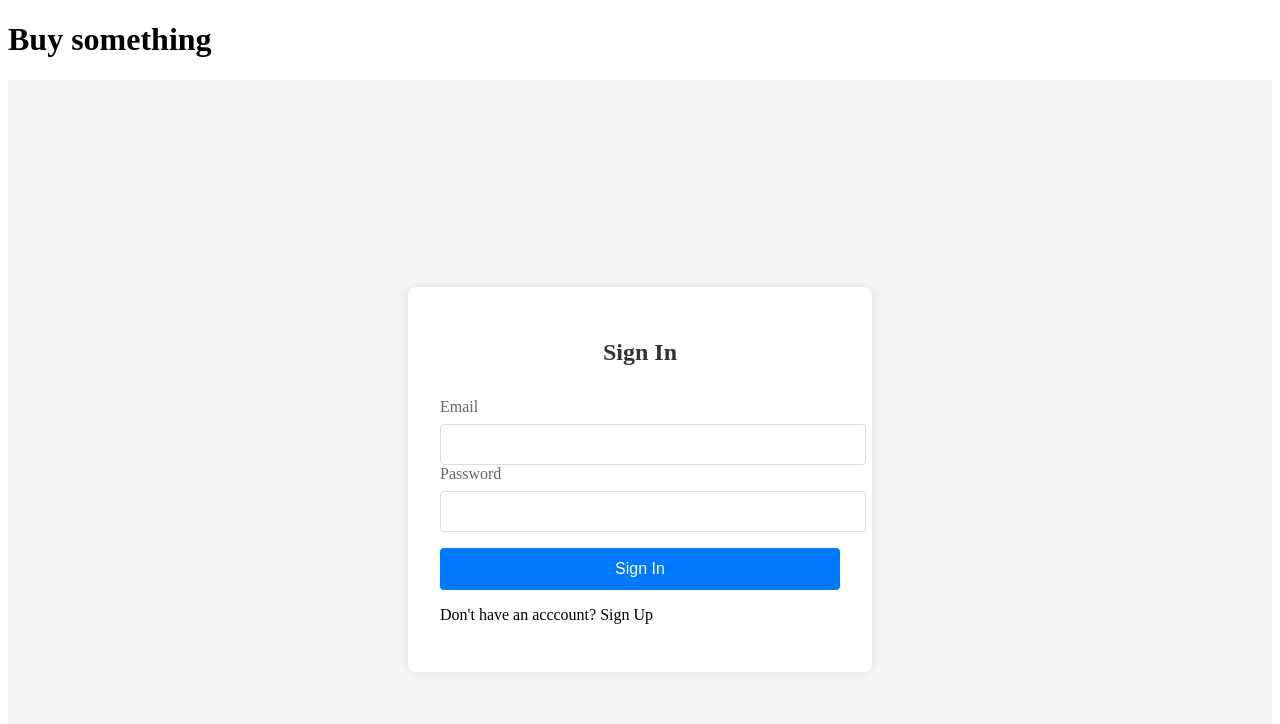
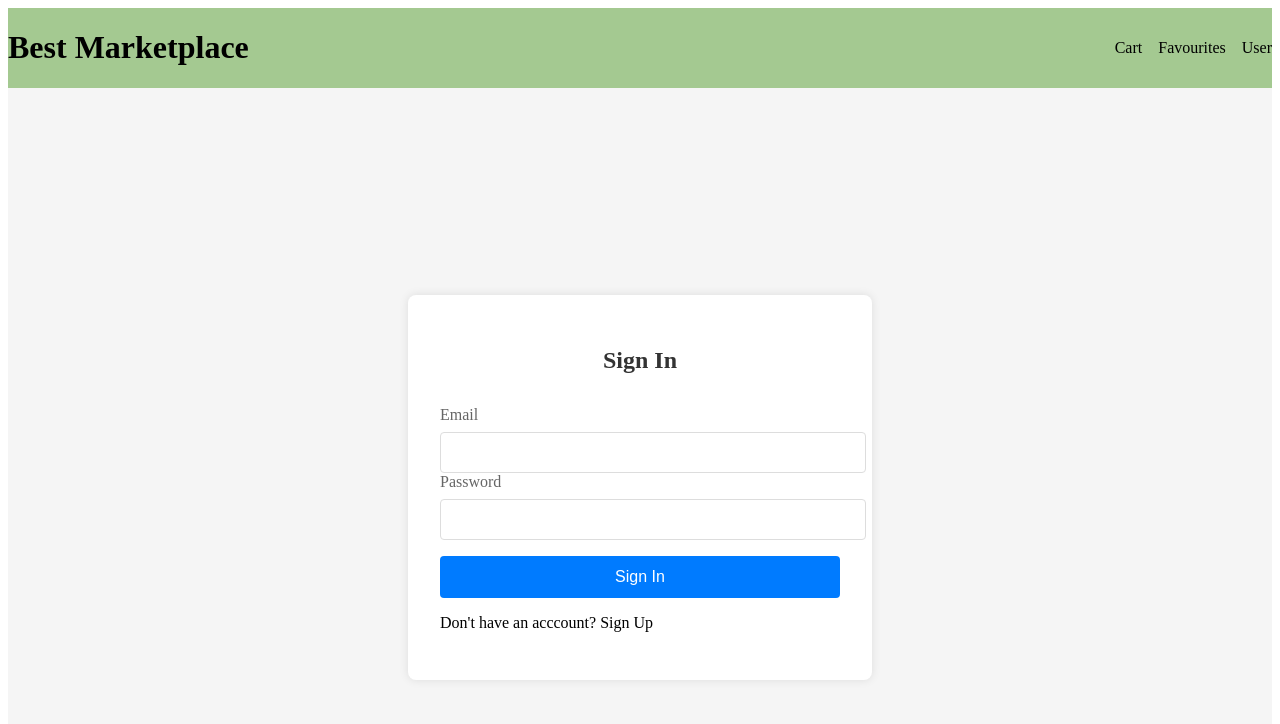
Before and after one commit to donialexandru/best-marketplace, a React (Vite) app in the folder client/: page / in a window 1280 px wide. Shown: the top 724 px of the page. Built offline with nearby package versions, Linux system fonts and the light colour scheme.

Commit message:
add header to the app

```diff
--- a/client/src/App.jsx
+++ b/client/src/App.jsx
@@ -1,13 +1,16 @@
-import React from "react";
+import React, { StrictMode } from "react";
 import { createRoot } from "react-dom/client";
 import AuthForm from "./components/AuthForm.jsx";
+import Header from "./components/Header.jsx";
 
 const App = () => {
   return (
-    <div>
-      <h1>Buy something</h1>
-      <AuthForm />
-    </div>
+    <StrictMode>
+      <div>
+        <Header />
+        <AuthForm />
+      </div>
+    </StrictMode>
   );
 };
 
--- a/client/src/components/AuthForm.jsx
+++ b/client/src/components/AuthForm.jsx
@@ -2,6 +2,7 @@ import { useState } from "react";
 import "./AuthForm.css";
 
 const AuthForm = () => {
+  const [loading, setLoading] = useState(false);
   const [isSignIn, setIsSignIn] = useState("true");
   const [formData, setFormData] = useState({
     email: "",
@@ -49,9 +50,11 @@ const AuthForm = () => {
 
   const handleSubmit = (e) => {
     e.preventDefault();
+    console.log("test");
     if (validateForm()) {
       // handle form submission
       console.log("Form validation works");
+      console.log(formData);
     }
   };
 
--- /dev/null
+++ b/client/src/components/Header.css
@@ -0,0 +1,15 @@
+.header {
+  margin: 0;
+  background-color: #a4c991;
+  display: flex;
+  justify-content: space-between;
+  align-items: center;
+}
+
+ul {
+  display: flex;
+  gap: 1rem;
+  list-style-type: none;
+  padding: 0;
+  margin: 0;
+}
--- /dev/null
+++ b/client/src/components/Header.jsx
@@ -0,0 +1,22 @@
+import "./Header.css";
+
+const Header = () => {
+  return (
+    <header className="header">
+      <h1>Best Marketplace</h1>
+      <ul>
+        <li>
+          <a href="#"></a>Cart
+        </li>
+        <li>
+          <a href="#"></a>Favourites
+        </li>
+        <li>
+          <a href="#"></a>User
+        </li>
+      </ul>
+    </header>
+  );
+};
+
+export default Header;
--- a/client/vite.config.js
+++ b/client/vite.config.js
@@ -4,7 +4,7 @@ import react from "@vitejs/plugin-react";
 export default defineConfig({
   server: {
     proxy: {
-      "/api": {
+      "/user": {
         target: "http://localhost:3001",
         changeOrigin: true,
       },
```
Also changed, not shown: client/src/Product.jsx (deleted, +0 -10 lines).
